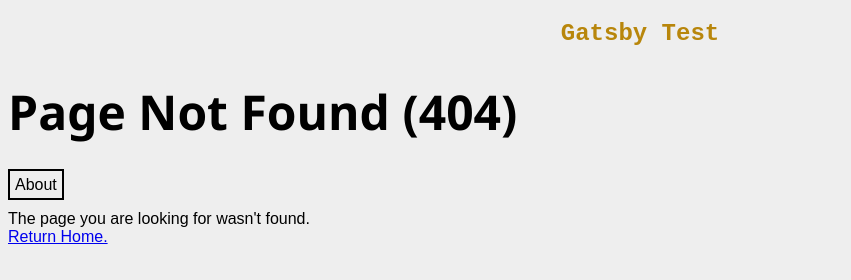
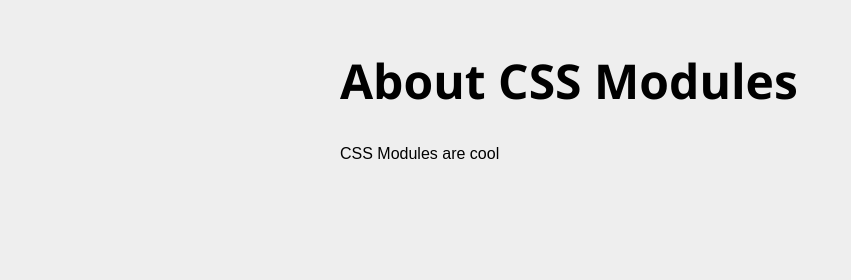
Before and after one commit to s-laugh/gatsbyTest, a Gatsby site: page /about-css-modules in a window 1280 px wide. Before the commit this address had no page. Shown: the whole page, without its empty margins (0-851 px from the left). Built offline with nearby package versions, Linux system fonts and the light colour scheme; Gatsby itself is replaced by a stand-in of ours.

Commit message:
adding stuff

```diff
--- /dev/null
+++ b/src/components/container.js
@@ -0,0 +1,6 @@
+import React from "react"
+import containerStyles from "./container.module.css"
+
+export default ({ children }) => (
+    <div className={containerStyles.container}>{children}</div>
+)
--- /dev/null
+++ b/src/components/container.module.css
@@ -0,0 +1,4 @@
+.container {
+    margin: 3rem auto;
+    max-width: 600px;
+}
--- /dev/null
+++ b/src/pages/about-css-modules.js
@@ -0,0 +1,10 @@
+import React from "react"
+
+import Container from "../components/container"
+
+export default () => (
+  <Container>
+    <h1>About CSS Modules</h1>
+    <p>CSS Modules are cool</p>
+  </Container>
+)
--- a/src/styles/global.css
+++ b/src/styles/global.css
@@ -15,8 +15,8 @@ h1 {
     font-size: 3em;
 }
 #content{
-    margin:0 auto;
-    width:1200px;
+    margin: 2rem auto;
+    max-width: 1200px;
 }
 nav > ul {
     list-style: none;
```
Also changed, not shown: package.json (+7 -1 lines), 1 other file.
